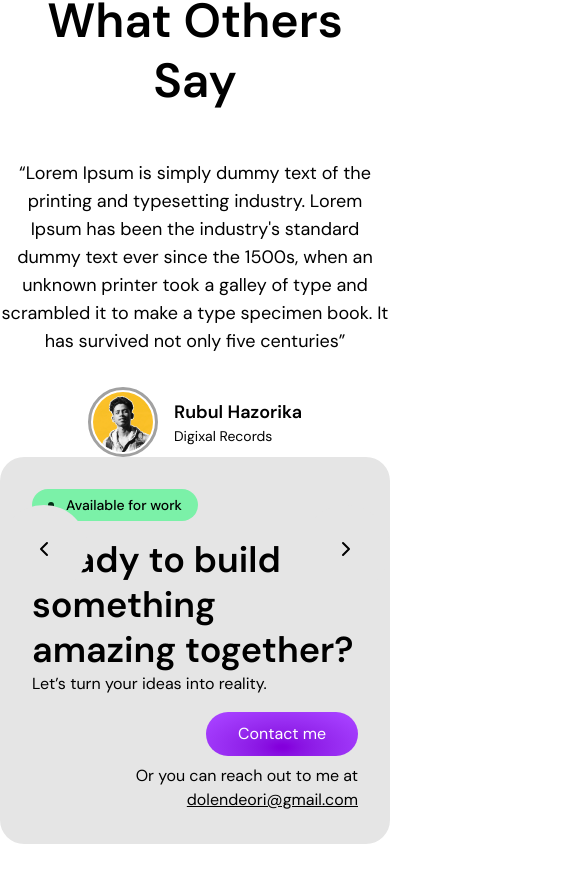
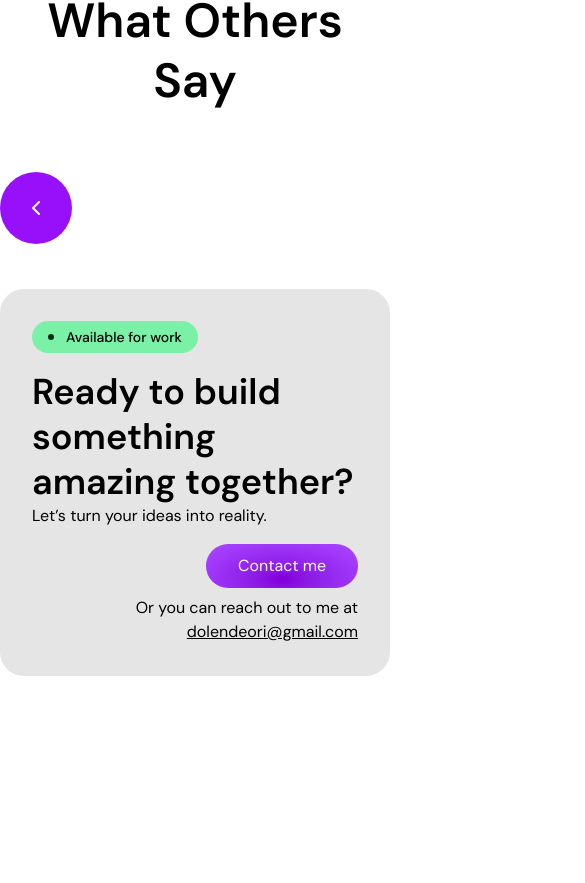
Before and after one commit to DolenDeori/dolendeori.github.io, a React (Vite) app: page / in a window 390 px wide. Shown: the part 3935-4818 px from the top of the page, 585 px wide, since content can reach past the window. After the commit the page ends 4627 px from the top, so only its background shows below. Built offline with nearby package versions, Linux system fonts and the light colour scheme.

Commit message:
refactor: Simplify Slider component structure and improve button styling

```diff
--- a/src/components/Slider.tsx
+++ b/src/components/Slider.tsx
@@ -1,51 +1,44 @@
-import { Swiper, SwiperSlide, useSwiper } from "swiper/react";
-import { Autoplay, EffectFade } from "swiper/modules";
+// * Importing modules.
+import { useState } from "react";
+import { Swiper, SwiperSlide } from "swiper/react";
+import { Autoplay } from "swiper/modules";
+
+// * Importing components
 import TestimonialCard from "./TestimonialCard";
+
+// * Other imports
 import "swiper/css";
-import "swiper/css/navigation";
-import "swiper/css/pagination";
 import { ChevronLeft, ChevronRight } from "lucide-react";
-import { useState } from "react";
 
 interface TestimonialProps {
   testimonials: Testimonial[];
 }
 
 const Slider = ({ testimonials }: TestimonialProps) => {
-  const swiper = useSwiper();
   const [swiperInstance, setSwiperInstance] = useState<any>(null);
 
   return (
-    <div className="-z-1">
-      <div className="flex justify-between items-center cursor-pointer absolute w-full h-full">
-        <button
-          className="p-8 rounded-full bg-neutral-200 w-fit"
+    <div className="flex justify-between items-center gap-8">
+      {/* Swiper Previous Button */}
+      <div
+        className="text-white cursor-pointer p-6 bg-purple-600 rounded-full"
         onClick={() => swiperInstance.slidePrev()}
       >
-          <span className="text-black">
         <ChevronLeft />
-          </span>
-        </button>
-        <button
-          className="p-8 rounded-full bg-neutral-200 w-fit"
-          onClick={() => swiperInstance.slideNext()}
-        >
-          <span className="text-black">
-            <ChevronRight />
-          </span>
-        </button>
       </div>
 
+      {/* Swiper Container */}
+      <div className="lg:w-[60%] -z-1">
         <Swiper
-        modules={[Autoplay, EffectFade]}
+          modules={[Autoplay]}
           spaceBetween={50}
           slidesPerView={1}
           loop={true}
-        autoplay={{ delay: 3000 }}
+          autoplay={{ delay: 6000 }} // 6sec delay
           speed={500}
-        className="lg:w-[60%]"
           onSwiper={setSwiperInstance}
         >
+          <div>
             {testimonials.map((item, i) => (
               <SwiperSlide key={i}>
                 <TestimonialCard
@@ -57,7 +50,17 @@ const Slider = ({ testimonials }: TestimonialProps) => {
                 />
               </SwiperSlide>
             ))}
+          </div>
         </Swiper>
+      </div>
+
+      {/* Swiper Next Button */}
+      <div
+        className="text-white cursor-pointer p-6 bg-purple-600 rounded-full"
+        onClick={() => swiperInstance.slideNext()}
+      >
+        <ChevronRight />
+      </div>
     </div>
   );
 };
```
Lines whose indentation alone changed are shown as unchanged.
